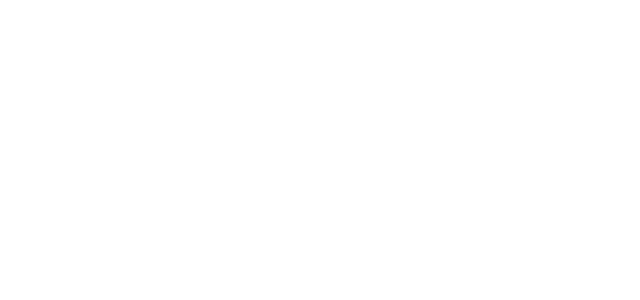
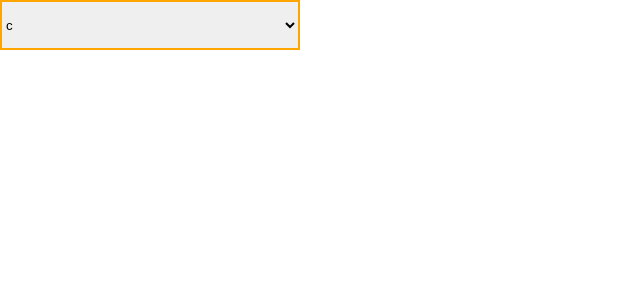
Before and after one commit to PreOnBoarding-Team14/02_adminPage, a React (Create React App) app: page / in a window 1280 px wide. Shown: the top 300 px of the page, without its empty margins (0-640 px from the left). Built offline with nearby package versions, Linux system fonts and the light colour scheme.

Commit message:
Add - Form Select 모듈화

```diff
--- a/package.json
+++ b/package.json
@@ -6,6 +6,7 @@
     "@testing-library/jest-dom": "^5.16.1",
     "@testing-library/react": "^12.1.2",
     "@testing-library/user-event": "^13.5.0",
+    "antd": "^4.18.5",
     "react": "^17.0.2",
     "react-dom": "^17.0.2",
     "react-scripts": "5.0.0",
--- a/src/components/form/FormSelect.js
+++ b/src/components/form/FormSelect.js
@@ -1,5 +1,37 @@
 import styled from 'styled-components';
 
-export default function FormSelect() {
-  return <div>sd</div>;
+const Select = styled.select`
+  width: ${({ width }) => width};
+  height: ${({ height }) => height};
+  border: 2px solid ${({ theme }) => theme.borderColor};
+`;
+
+export default function FormSelect({ attr, option }) {
+  const { name, defaultValue, required, onChange, onClick, width, height } =
+    attr;
+
+  return (
+    <Select
+      name={name}
+      defaultValue={defaultValue}
+      required={required}
+      onChange={onChange}
+      onClick={onClick}
+      width={width}
+      height={height}
+    >
+      {option.map((e, i) => {
+        return (
+          <option
+            key={i}
+            value={e.value}
+            selected={e.selected}
+            disabled={e.disabled}
+          >
+            {e.name}
+          </option>
+        );
+      })}
+    </Select>
+  );
 }
--- a/src/components/index.js
+++ b/src/components/index.js
@@ -1,5 +1,5 @@
 export { default as FormTextArea } from './form/FormTextArea';
-export { default as FormCheckbox } from './form/FormCheckbox';
+export { default as FormCheckBox } from './form/FormCheckBox';
 export { default as FormInput } from './form/FormInput';
 export { default as FormSelect } from './form/FormSelect';
 export { default as FormSelectBox } from './form/FormSelectBox';
--- a/src/pages/admin/components/productInfo/ProductInfo.js
+++ b/src/pages/admin/components/productInfo/ProductInfo.js
@@ -1,5 +1,15 @@
 import styled from 'styled-components';
+import { FormSelect } from 'components';
 
 export default function ProductInfo() {
-  return null;
+  const option = [
+    { name: 'd' },
+    { name: 'b', hi: 'c' },
+    { name: 'c', selected: true },
+  ];
+  const attr = {
+    width: '300px',
+    height: '50px',
+  };
+  return <FormSelect attr={attr} option={option} />;
 }
--- a/src/styles/Theme.js
+++ b/src/styles/Theme.js
@@ -1,6 +1,7 @@
 const Theme = {
   bgColor: '#F7F7F7',
   subBgColor: '#C9C9C9',
+  borderColor: 'orange',
   pointColor: '#342F6A',
   font: "'Noto Sans KR', sans-serif",
 };
```
Also changed, not shown: 1 other file (tests, documents, lock files or other folders).
